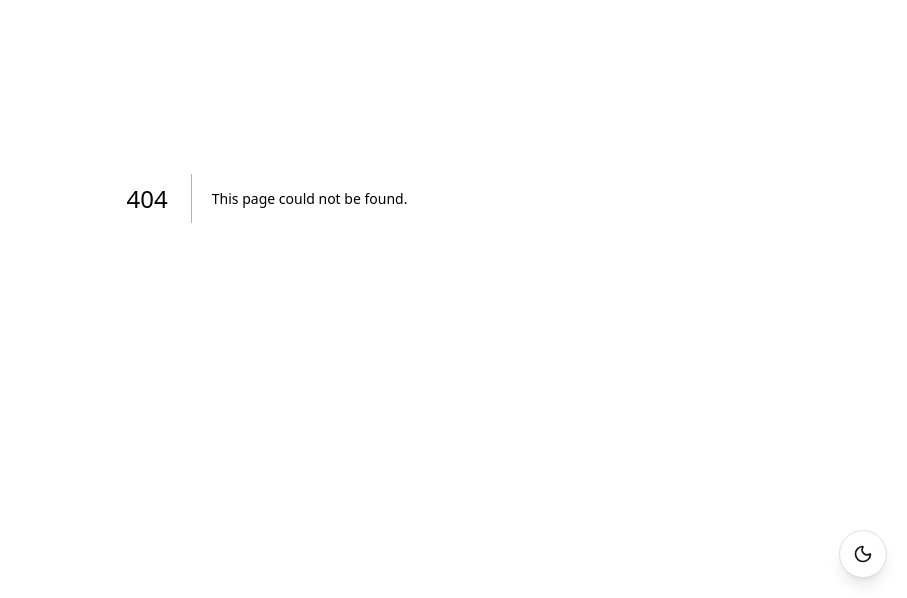
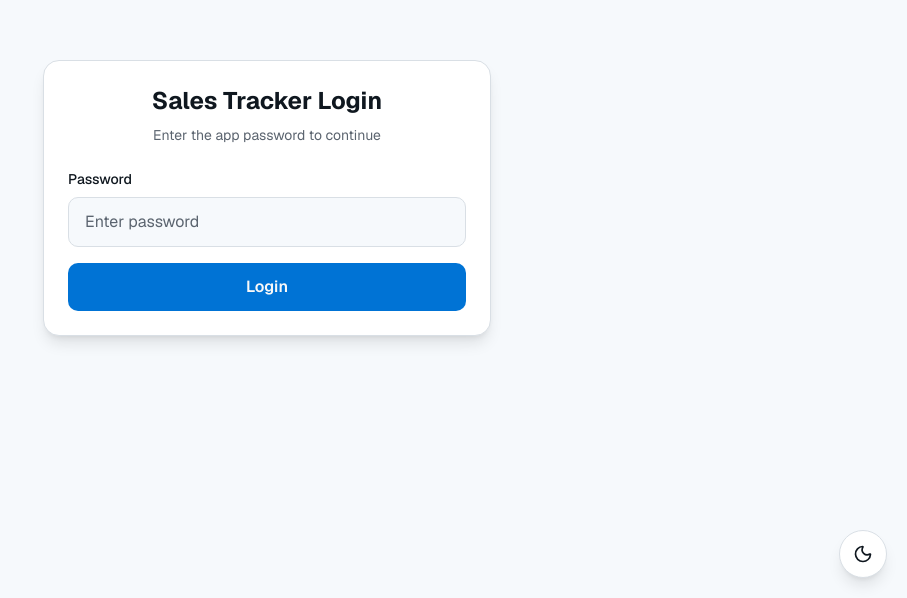
Before and after one commit to mostafaabdelbaset903-droid/sales-tracker, a Next.js app: page /login in a window 1280 px wide. Before the commit this address had no page. Shown: the part 202-800 px from the top of the page, without its empty margins (373-1280 px from the left). Built offline with nearby package versions, Linux system fonts and the light colour scheme.

Commit message:
Implement login page with error handling

```diff
--- /dev/null
+++ b/app/login/page.tsx
@@ -0,0 +1,66 @@
+import { loginAction } from "@/app/actions/auth";
+
+type LoginPageProps = {
+  searchParams?: Promise<{
+    error?: string;
+  }>;
+};
+
+export default async function LoginPage({ searchParams }: LoginPageProps) {
+  const params = await searchParams;
+  const error = params?.error;
+
+  return (
+    <main className="min-h-screen flex items-center justify-center bg-background px-4">
+      <div className="w-full max-w-md rounded-2xl border border-border bg-card p-6 shadow-lg">
+        <div className="mb-6 text-center">
+          <h1 className="text-2xl font-bold text-foreground">
+            Sales Tracker Login
+          </h1>
+          <p className="mt-2 text-sm text-muted-foreground">
+            Enter the app password to continue
+          </p>
+        </div>
+
+        {error === "wrong-password" && (
+          <div className="mb-4 rounded-lg border border-red-200 bg-red-50 p-3 text-sm text-red-700 dark:border-red-900 dark:bg-red-950 dark:text-red-300">
+            Wrong password. Please try again.
+          </div>
+        )}
+
+        {error === "missing-password" && (
+          <div className="mb-4 rounded-lg border border-yellow-200 bg-yellow-50 p-3 text-sm text-yellow-700 dark:border-yellow-900 dark:bg-yellow-950 dark:text-yellow-300">
+            APP_PASSWORD is missing in Vercel Environment Variables.
+          </div>
+        )}
+
+        <form action={loginAction} className="space-y-4">
+          <div>
+            <label
+              htmlFor="password"
+              className="mb-2 block text-sm font-medium text-foreground"
+            >
+              Password
+            </label>
+
+            <input
+              id="password"
+              name="password"
+              type="password"
+              required
+              placeholder="Enter password"
+              className="w-full rounded-lg border border-input bg-background px-4 py-3 text-foreground outline-none focus:ring-2 focus:ring-ring"
+            />
+          </div>
+
+          <button
+            type="submit"
+            className="w-full rounded-lg bg-primary px-4 py-3 font-semibold text-primary-foreground hover:opacity-90"
+          >
+            Login
+          </button>
+        </form>
+      </div>
+    </main>
+  );
+}
```
